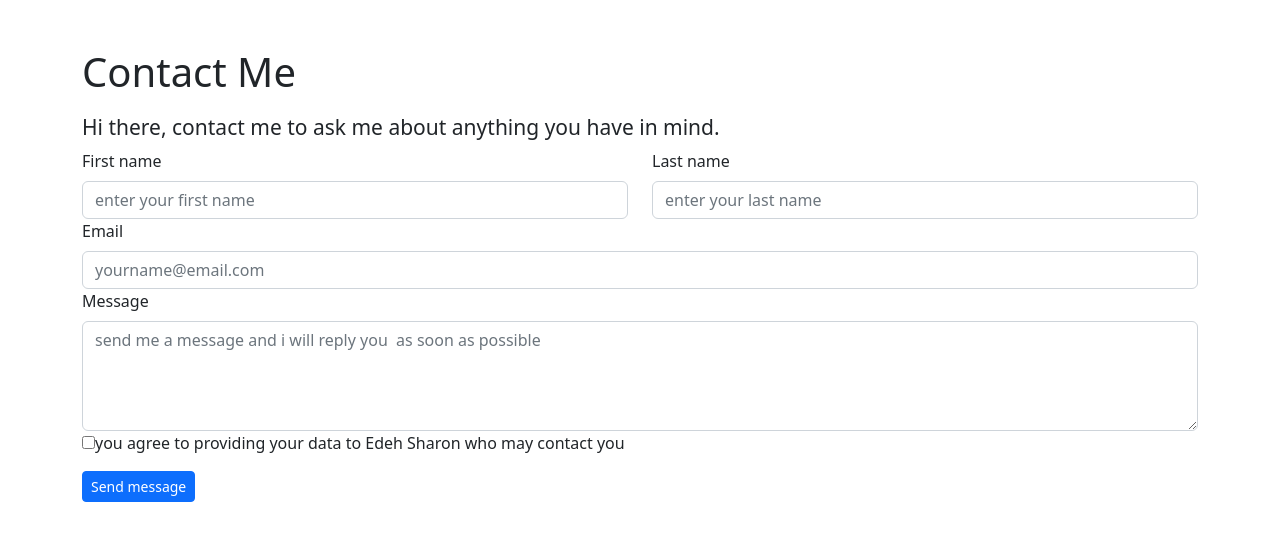
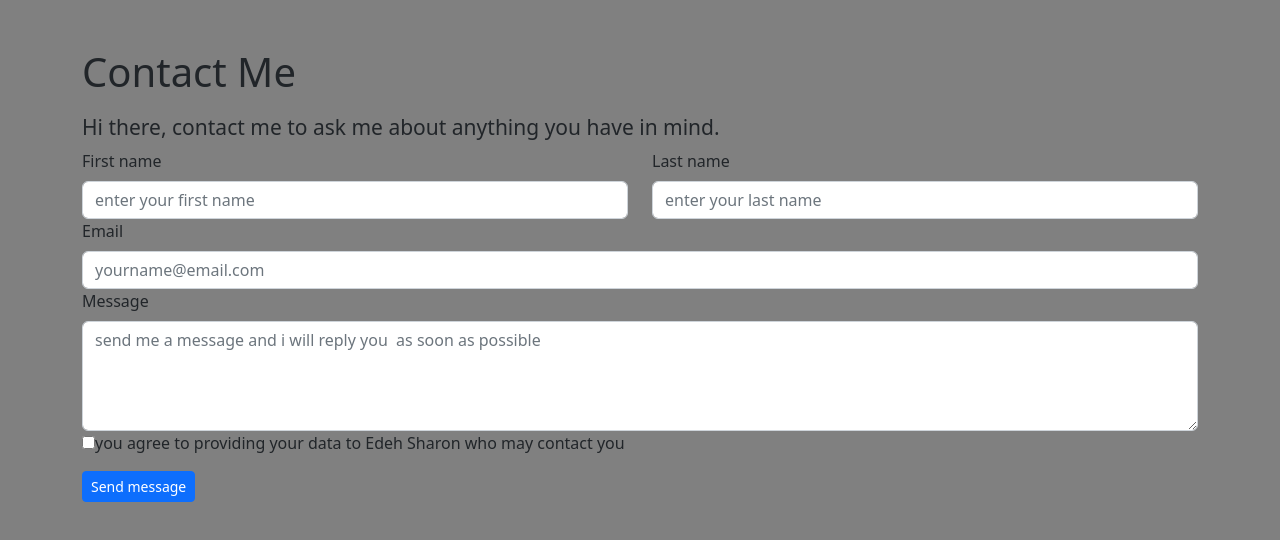
Before and after one commit to shannychi/contact-me, a React (Create React App) app: page / in a window 1280 px wide. Shown: the top 540 px of the page. Built offline with nearby package versions, Linux system fonts and the light colour scheme.

Commit message:
Update App.css

```diff
--- a/src/App.css
+++ b/src/App.css
@@ -1,5 +1,5 @@
 body {
-    background-image: #9eb1b5;
+    background: #808080;
 
 }
 
```
